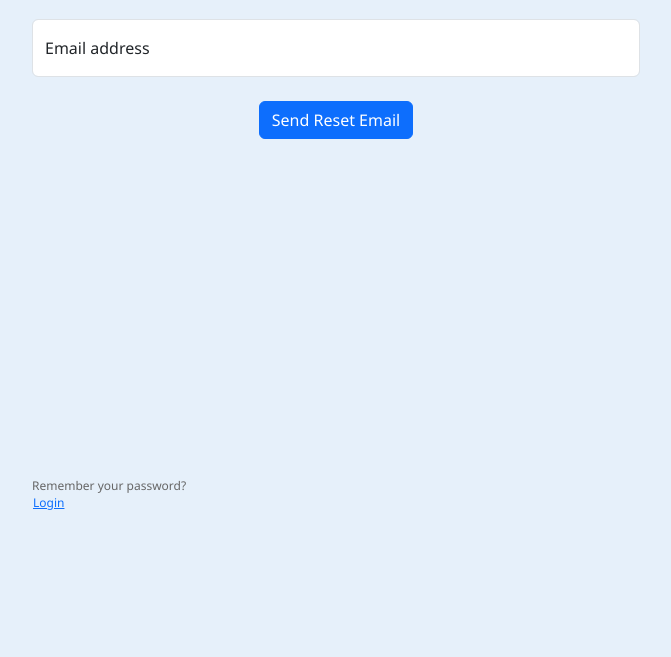
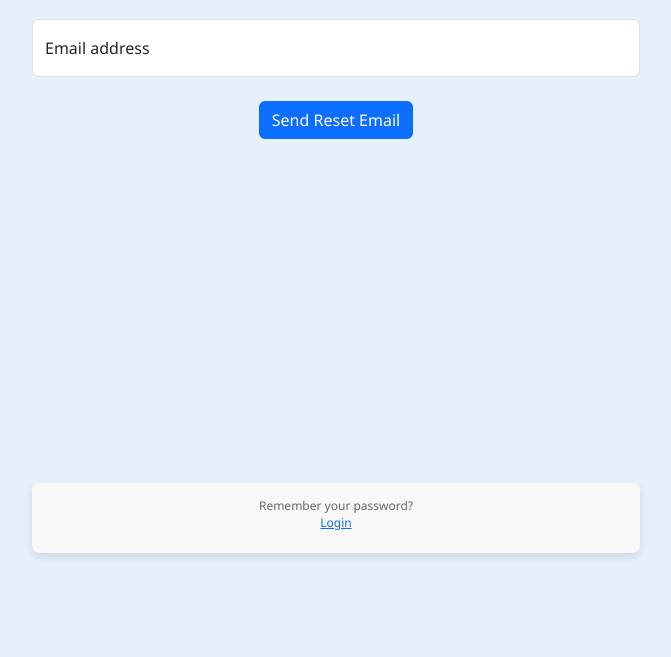
Before and after one commit to av1155/FlaskKeyring, a Flask app: page /forgot-password in a window 1280 px wide. Shown: the part 204-861 px from the top of the page, without its empty margins (304-975 px from the left). Before the commit the page ends 714 px from the top, so only its background shows below. Run offline with Flask 3, Linux system fonts and the light colour scheme.

Commit message:
(fix): Fixed login prompt section CSS

```diff
--- a/static/css/styles.css
+++ b/static/css/styles.css
@@ -83,7 +83,7 @@ h2 {
     }
 
     /* Prompt Sections */
-    .prompt-section {
+    .login-prompt-section {
         background-color: #f8f8f8;
         max-width: 850px;
         width: 100%;
@@ -92,14 +92,18 @@ h2 {
         text-align: center;
         border-radius: 8px;
         box-shadow: 0 4px 8px rgba(0, 0, 0, 0.1);
-    }
-
-    .login-prompt-section,
-    .forgot-prompt-section {
         margin-top: 25vh;
     }
 
     .forgot-prompt-section {
+        background-color: #f8f8f8;
+        max-width: 850px;
+        width: 100%;
+        margin: auto;
+        padding: 20px;
+        text-align: center;
+        border-radius: 8px;
+        box-shadow: 0 4px 8px rgba(0, 0, 0, 0.1);
         margin-top: 40vh;
     }
 
```
